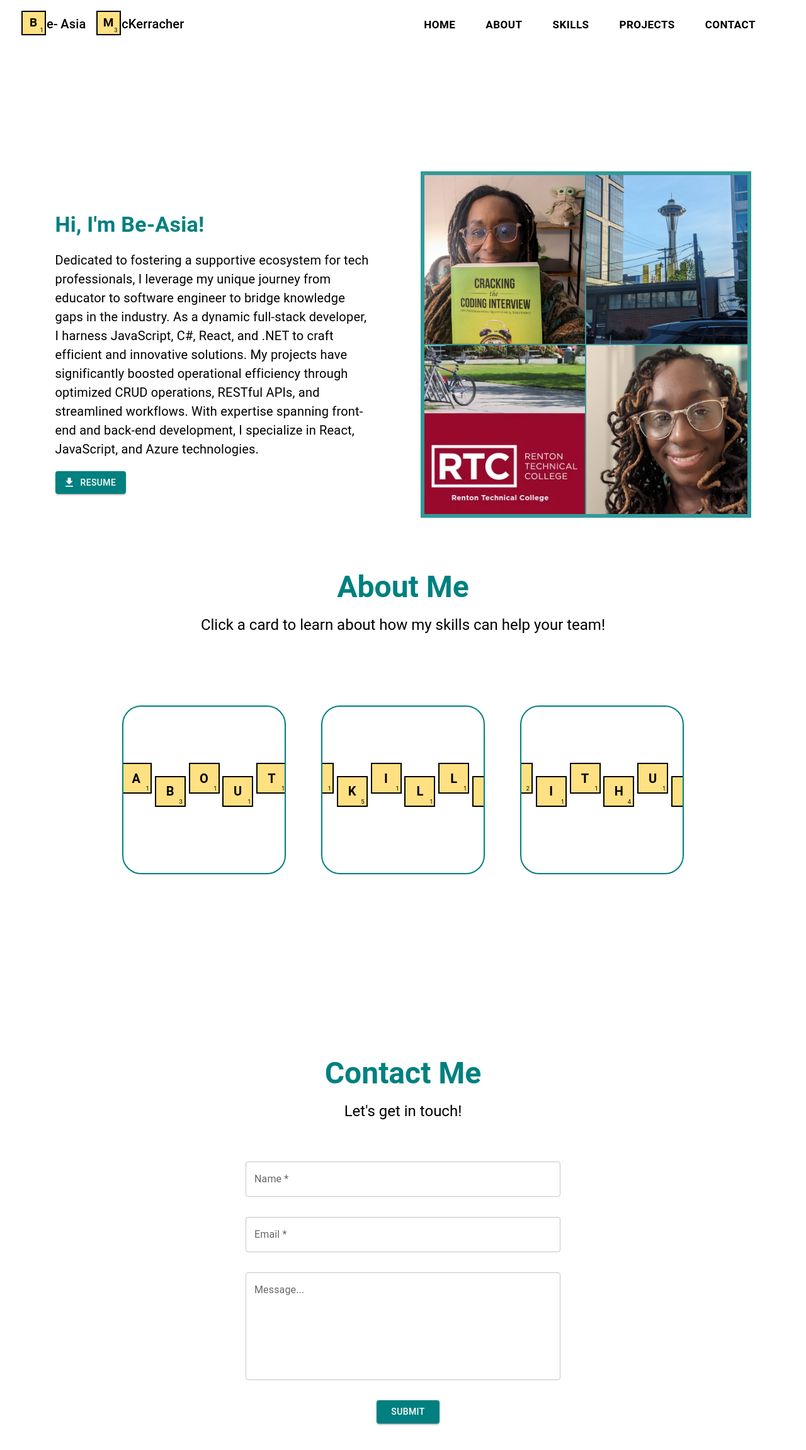
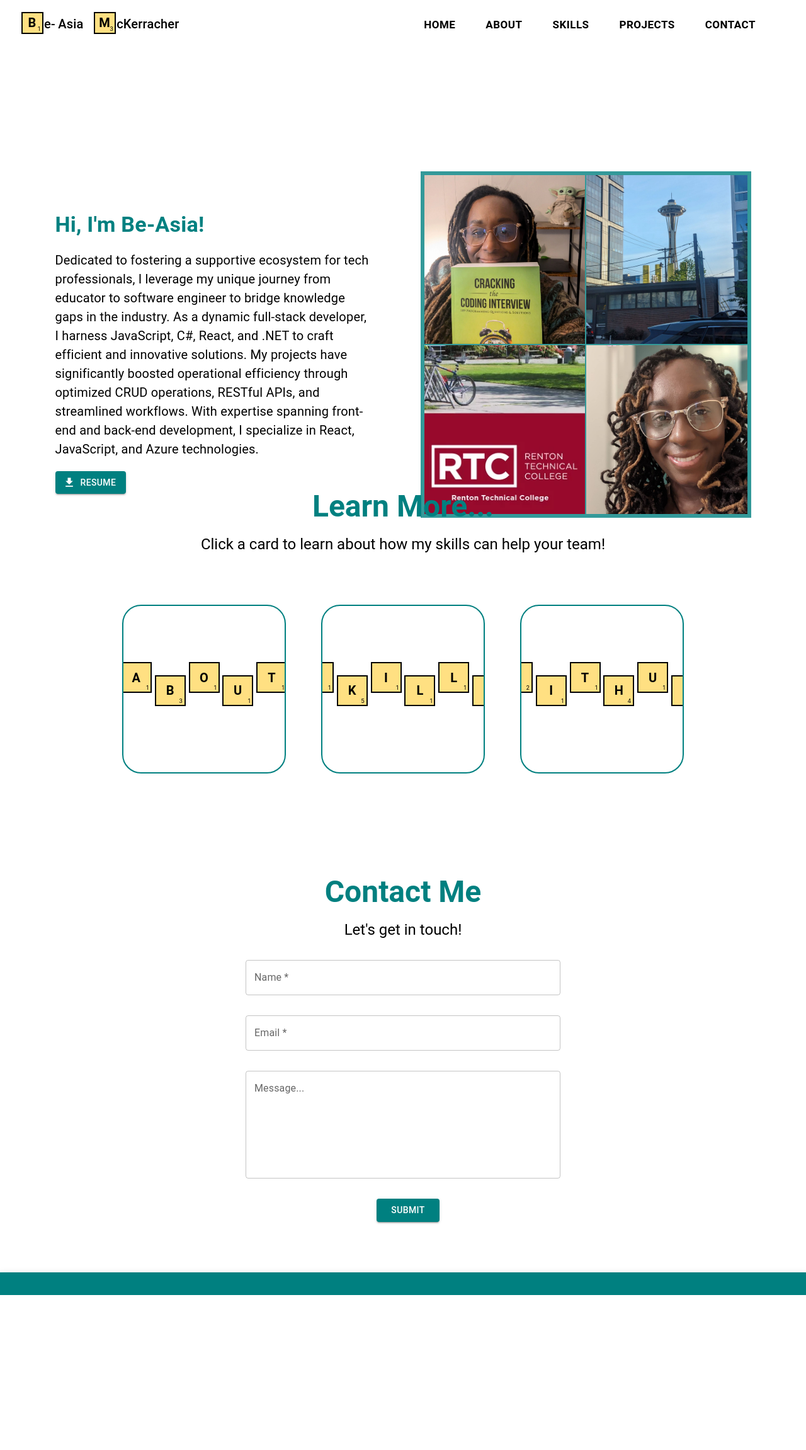
Before and after one commit to amerigirl/website, a React (Create React App) app: page / in a window 1280 px wide. Shown: the top 2302 px of the page at 63% size. After the commit the page ends 2056 px from the top, so only its background shows below. Built offline with nearby package versions, Linux system fonts and the light colour scheme.

Commit message:
footer moved into place, tweaks

```diff
--- a/src/App.js
+++ b/src/App.js
@@ -7,12 +7,9 @@ import { Box } from "@mui/material";
 import SkillsCardComponent from "./Components/CardSection/Cards/SkillsCardComponent.jsx";
 import AboutCardComponent from "./Components/CardSection/Cards/AboutCardComponent.jsx";
 import ProjectsCardComponent from "./Components/CardSection/Cards/ProjectsCardComponent.jsx";
-import ContactForm from "./Components/ContactForm/ContactForm.jsx";
 import SectionTitle from "./Components/SectionTitle.jsx";
-import NavArrowUp from "./Components/CardSection/NavArrows/NavArrowUp.jsx";
-import NavArrowDown from "./Components/CardSection/NavArrows/NavArrowDown.jsx";
 import ContactComponent from "./Components/ContactForm/ContactComponent.jsx";
-import NavArrowComponent from "./Components/CardSection/NavArrows/NavArrowComponent.jsx";
+import Footer from "./Components/Footer/Footer.jsx";
 
 const theme = createTheme({
   palette: {
@@ -34,7 +31,7 @@ function App() {
         <Navbar />
         <LandingSection />
         <SectionTitle
-          title="About Me"
+          title="Learn More..."
           subtitle="Click a card to learn about how my skills can help your team!
 "
         />
@@ -53,6 +50,7 @@ function App() {
           <ProjectsCardComponent />
         </Box>
         <ContactComponent />
+        <Footer/>
       </ThemeProvider>
     </Box>
   );
--- /dev/null
+++ b/src/Components/Footer/Footer.jsx
@@ -0,0 +1,14 @@
+import React from "react";
+import { AppBar, Toolbar, Stack, Button, Box } from "@mui/material";
+
+const Footer = () => {
+  return (
+    <Box>
+      <AppBar position="static" sx={{ top: "auto", bottom: 0 }}>
+        <Button>Button</Button>
+      </AppBar>
+    </Box>
+  );
+};
+
+export default Footer;
--- a/src/Components/LandingSection.jsx
+++ b/src/Components/LandingSection.jsx
@@ -32,7 +32,6 @@ const LandingSection = () => {
           gap: "5rem",
           height: "61vh",
           marginTop: "13rem",
-          marginBottom: '9rem'
         }}
       >
         <Box
--- a/src/Components/Navbar/NavbarName.jsx
+++ b/src/Components/Navbar/NavbarName.jsx
@@ -13,10 +13,10 @@ const navbarLetterProps = {
 };
 
 const scrabblePieceProps = {
-  height: "35px",
-  width: "35px",
+  height: "31px",
+  width: "31px",
   padding: ".7rem",
-  fontSize: "19px",
+  fontSize: "20px",
   fontWeight: "bold",
 };
 
@@ -64,7 +64,7 @@ const NavbarName = () => {
             <Box
               sx={{
                 position: "absolute",
-                right: 5,
+                right: 3.9,
                 bottom: 3,
                 fontSize: "9px",
                 color: "black",
--- a/src/Components/SectionTitle.jsx
+++ b/src/Components/SectionTitle.jsx
@@ -13,7 +13,7 @@ const SectionTitle = ({title, subtitle}) => {
           paddingBottom: "1rem",
           color: "primary.main",
           fontSize: "3rem",
-          marginTop: "9rem",
+          marginTop: "1rem",
           fontWeight: "bold",
         }}
       >
@@ -24,7 +24,7 @@ const SectionTitle = ({title, subtitle}) => {
         component="div"
         sx={{
           textAlign: "center",
-          paddingBottom: "4rem",
+          paddingBottom: "2rem",
         }}
       >{subtitle}
       </Typography>
```
